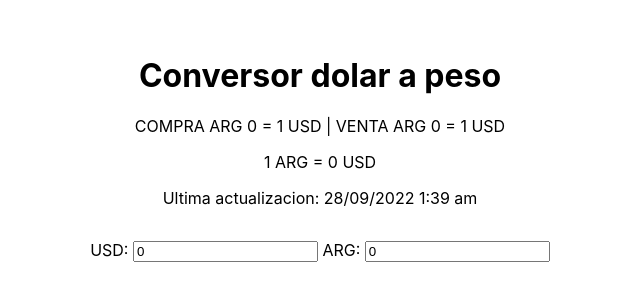
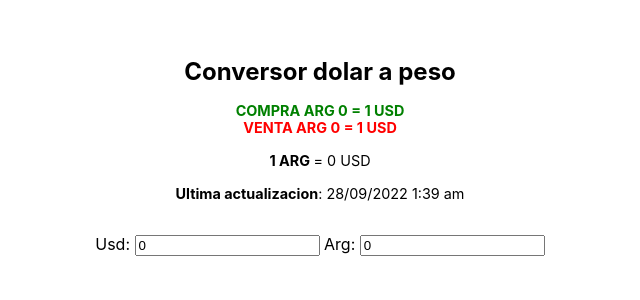
Before and after one commit to jcastillovnz/dollar-to-peso-converter, a Next.js app: page / in a window 1280 px wide. Shown: the part 212-512 px from the top of the page, without its empty margins (320-960 px from the left). Built offline with nearby package versions, Linux system fonts and the light colour scheme; no server answers.

Commit message:
feat adding changes

```diff
--- a/pages/index.tsx
+++ b/pages/index.tsx
@@ -54,33 +54,34 @@ const Home: NextPage = () => {
       <Head>
         <title>Conversor dolar a peso</title>
         <meta name="google-site-verification" content="jLy-jCzipmoaCT6-hXgJARacqDIXXhb_clgvi86fN1c" />
+        <meta name="viewport" content="width=device-width, initial-scale=1.0"></meta>
         <meta name="description" content="Conversor dolar a peso, convertir dolar a pesos, precio de dolar argentina, conversor dolar a peso argentino, dólar a peso argentino blue" />
         <link rel="icon" href="/favicon.ico" />
       </Head>
 
       <main className={styles.main}>
-        <h1>
+        <h1 style={{ fontSize: '1.5rem' }}>
           Conversor dolar a peso
         </h1>
-        <div className={styles.grid}>
-          COMPRA ARG {ARGBuy} = 1 USD | VENTA ARG {ARGSell} = 1 USD
+        <div className={styles.grid} style={{ fontSize: '0.9rem', flexDirection: 'column', justifyContent: 'space-between', alignContent: 'center', alignItems: 'center' }}>
+          <strong style={{ color: 'green' }}> COMPRA ARG {ARGBuy} = 1 USD {' '}</strong>  <strong style={{ color: 'red' }}>{' '} VENTA ARG {ARGSell} = 1 USD</strong>
         </div>
-        <div style={{ marginTop: '1rem' }}>
-          1 ARG =  {isNaN(1 / ARGSell) || (1 / ARGSell) === Infinity ? 0 : (1 / ARGSell)} USD
+        <div style={{ marginTop: '1rem', fontSize: '0.9rem' }}>
+          <strong>  1 ARG </strong> =  {isNaN(1 / ARGSell) || (1 / ARGSell) === Infinity ? 0 : (1 / ARGSell)} USD
         </div>
-        <div style={{ marginTop: '1rem' }}>
-          Ultima actualizacion: {dayjs(lastUpdate).format('DD/MM/YYYY h:mm a')}
+        <div style={{ marginTop: '1rem', fontSize: '0.9rem' }}>
+          <strong> Ultima actualizacion</strong>: {dayjs(lastUpdate).format('DD/MM/YYYY h:mm a')}
         </div>
         <div style={{ marginTop: '2rem' }}>
           {' '}
-          USD:
+          Usd:
           {' '}
           <input placeholder='dolares' value={usd} onChange={(e) => {
             const value = isNaN(parseFloat(e.target.value)) ? 0 : parseFloat(e.target.value)
             setDolar(value)
           }} />
           {' '}
-          ARG:
+          Arg:
           {' '}
           <input placeholder='pesos' value={arg} onChange={(e) => {
             const value = isNaN(parseFloat(e.target.value)) ? 0 : parseFloat(e.target.value)
@@ -88,8 +89,8 @@ const Home: NextPage = () => {
           }} />
 
         </div>
-      </main>
-    </div>
+      </main >
+    </div >
   )
 }
 
```
